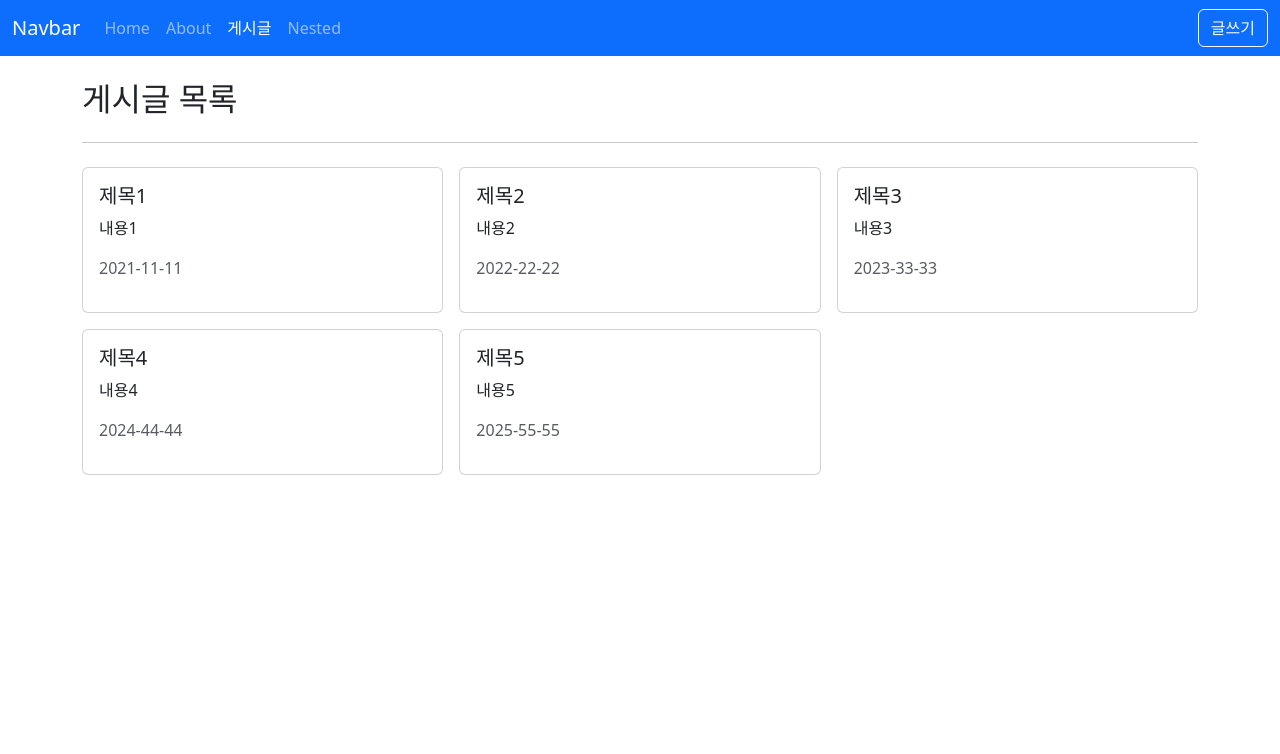
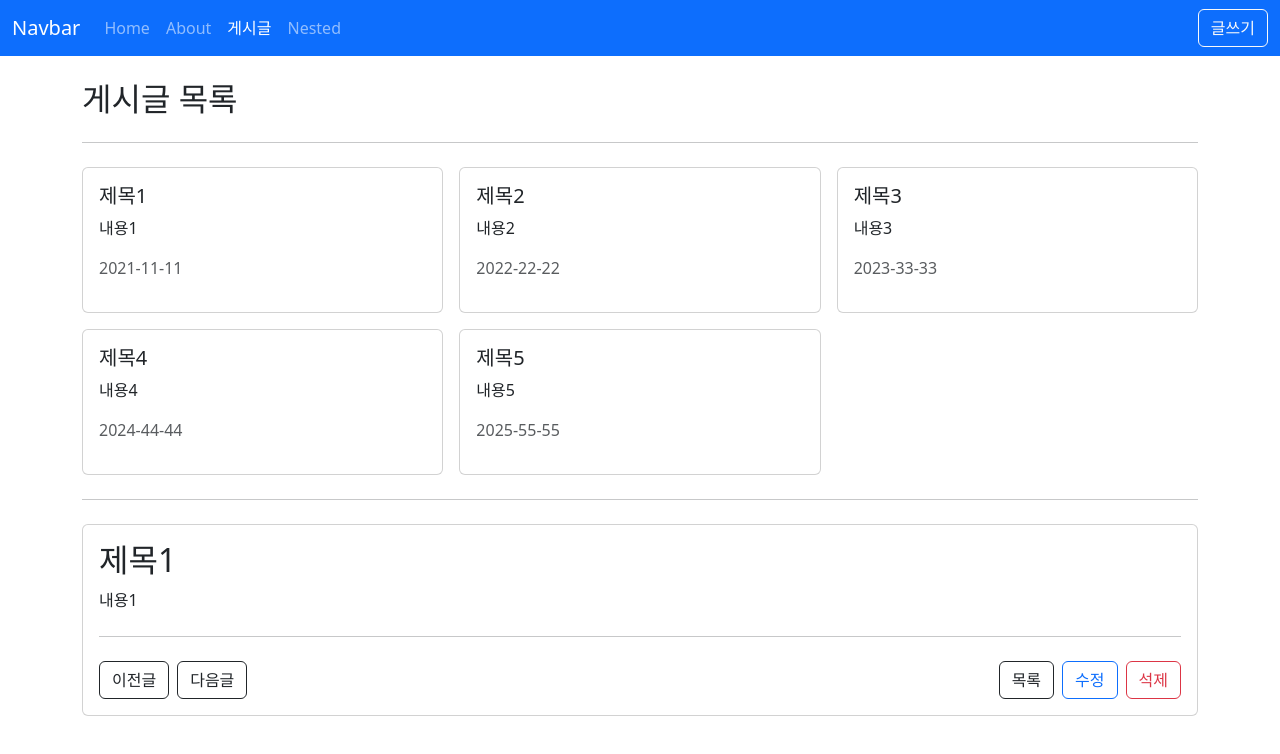
Before and after one commit to codnjs444/-Inflearn-Vue-Final-, a Vue app in the folder vue3-posts/: page /posts in a window 1280 px wide. Shown: the top 754 px of the page. Built offline with nearby package versions, Linux system fonts and the light colour scheme.

Commit message:
study : route 속성 전달

```diff
--- a/vue3-posts/src/api/posts.js
+++ b/vue3-posts/src/api/posts.js
@@ -10,3 +10,7 @@
 export function getPosts() {
   return posts
 }
+
+export function getPostByID(id) {
+  return posts.find((item) => item.id === id)
+}
--- /dev/null
+++ b/vue3-posts/src/components/AppCard.vue
@@ -0,0 +1,13 @@
+<template>
+  <div class="card">
+    <div v-if="$slots.header" class="card-header">
+      <slot name="header"></slot>
+    </div>
+    <div v-if="$slots.default" class="card-body">
+      <slot></slot>
+    </div>
+    <div v-if="$slots.footer" class="card-footer">
+      <slot name="footer"></slot>
+    </div>
+  </div>
+</template>
--- a/vue3-posts/src/components/posts/PostItem.vue
+++ b/vue3-posts/src/components/posts/PostItem.vue
@@ -1,6 +1,5 @@
 <template>
-  <div class="card">
-    <div class="card-body">
+  <AppCard>
     <h5 class="card-title">{{ title }}</h5>
     <p class="card-text">
       {{ content }}
@@ -8,11 +7,11 @@
     <p class="text-muted">
       {{ createAt }}
     </p>
-    </div>
-  </div>
+  </AppCard>
 </template>
 
 <script setup>
+import AppCard from '../AppCard.vue'
 defineProps({
   title: {
     type: String,
--- a/vue3-posts/src/router/index.js
+++ b/vue3-posts/src/router/index.js
@@ -36,7 +36,11 @@
   {
     path: '/posts/:id',
     name: 'PostDetail',
-    component: PostDetailView
+    component: PostDetailView,
+    // props: true
+    props: (route) => ({
+      id: parseInt(route.params.id)
+    })
   },
   {
     path: '/posts/:id/edit',
--- a/vue3-posts/src/views/posts/PostDetailView.vue
+++ b/vue3-posts/src/views/posts/PostDetailView.vue
@@ -1,8 +1,8 @@
 <template>
   <div>
-    <h2>제목</h2>
-    <p>내용</p>
-    <p class="text-muted">2020-01-01</p>
+    <h2>{{ form.title }}</h2>
+    <p>{{ form.content }}</p>
+    <p class="text-muted">{{ form.createdAt }}</p>
     <hr class="my-4" />
     <div class="row g-2">
       <div class="col-auto">
@@ -26,10 +26,25 @@
 </template>
 
 <script setup>
-import { useRoute, useRouter } from 'vue-router'
+import { useRouter } from 'vue-router'
+import { getPostByID } from '@/api/posts.js'
+import { ref } from 'vue'
+
+const props = defineProps({
+  id: Number
+})
+
 const router = useRouter()
-const route = useRoute()
-const id = route.params.id
+// const route = useRoute()
+// const id = route.params.id
+
+const form = ref({})
+
+const fetchPost = () => {
+  const data = getPostByID(props.id)
+  form.value = { ...data }
+}
+fetchPost()
 
 const goListPage = () => {
   router.push({
@@ -40,7 +55,7 @@
 const goEditPage = () => {
   router.push({
     name: 'PostEdit',
-    params: { id: { id } }
+    params: { id: props.id }
   })
 }
 </script>
--- a/vue3-posts/src/views/posts/PostListView.vue
+++ b/vue3-posts/src/views/posts/PostListView.vue
@@ -13,12 +13,19 @@
         </PostItem>
       </div>
     </div>
+    <hr class="my-4" />
+    <AppCard>
+      <PostDetail :id="1"></PostDetail>
+    </AppCard>
   </div>
 </template>
 
 <script setup>
 import { ref } from 'vue'
 import PostItem from '../../components/posts/PostItem.vue'
+import PostDetail from '@/views/posts/PostDetailView.vue'
+import AppCard from '../../components/AppCard.vue'
+
 import { getPosts } from '@/api/posts'
 import { useRouter } from 'vue-router'
 
@@ -27,6 +34,7 @@
 const posts = ref([])
 const fetchPosts = () => {
   posts.value = getPosts()
+  console.log('test', posts.value)
 }
 fetchPosts()
 
```
Lines whose indentation alone changed are shown as unchanged.
